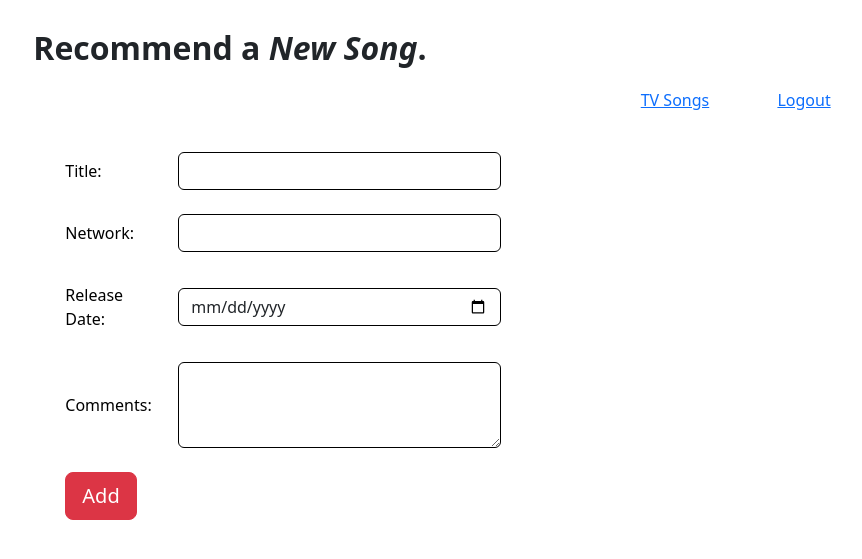
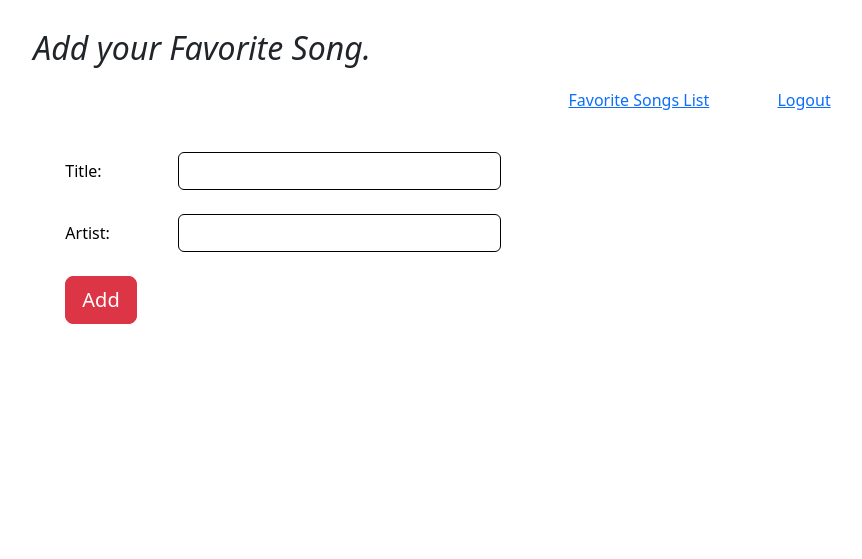
Before and after one commit to Catron-Gainey/Favorite-Song, a Flask app: template flask_app/templates/new_song.html in a window 1280 px wide. Shown: the top 559 px of the page, without its empty margins (192-1054 px from the left). Run offline with Flask 3, Linux system fonts and the light colour scheme; the template is opened without the code that fills it, so the values that code supplies are empty.

Commit message:
push commit to github "FH updates on 5/7/24

```diff
--- a/flask_app/config/mysqlconnection.py
+++ b/flask_app/config/mysqlconnection.py
@@ -6,7 +6,7 @@ class MySQLConnection:
         connection = pymysql.connect(
             host="localhost",
             user="root",
-            password="root_root",
+            password="root",
             db=db,
             charset="utf8mb4",
             cursorclass=pymysql.cursors.DictCursor,
--- a/flask_app/models/user.py
+++ b/flask_app/models/user.py
@@ -81,9 +81,7 @@ class User:
             song_info = {
                 "id": row_data["songs.id"],
                 "title": row_data["title"],
-                # "network": row_data["network"],
-                # "release_date": row_data["release_date"],
-                # "comments": row_data["comments"],
+                "artist": row_data["artist"],
                 "created_at": row_data["songs.created_at"],
                 "updated_at": row_data["songs.updated_at"],
             }
--- a/flask_app/templates/new_song.html
+++ b/flask_app/templates/new_song.html
@@ -11,12 +11,12 @@
 
 <body>
     <div class="container-sm col-8">
-        <p class="mt-4 fs-2 fw-semibold">Recommend a <span class="fst-italic">New Song</span>.</p>
+        <p class="mt-4 fs-2 fst-italic">Add your Favorite <span class="fst-italic">Song</span>.</p>
 
         <div class="row mt-3">
             <div class="col-6 text-end"></div>
             <div class="col text-end">
-                <a href="/songs" class="p-2 m-4">TV Songs</a>
+                <a href="/dashboard" class="p-2 m-4">Favorite Songs List</a>
                 <a href="/destroy" class="p-2 m-4">Logout</a>
             </div>
         </div>
@@ -44,32 +44,12 @@
 
             <div class="row g-3 align-items-center mb-4">
                 <div class="col-3">
-                    <label for="network" class="col-form-label">Network:</label>
+                    <label for="artist" class="col-form-label">Artist:</label>
                 </div>
                 <div class="col-9">
-                    <input type="text" name="network" class="form-control border-black">
+                    <input type="text" name="artist" class="form-control border-black">
                 </div>
             </div>
-
-            <div class="row g-3 align-items-center mb-4">
-                <div class="col-3">
-                    <label for="release_date" class="col-form-label">Release Date:</label>
-                </div>
-                <div class="col-9">
-                    <input type="date" name="release_date" class="form-control border-black">
-                </div>
-            </div>
-
-            <div class="row g-3 align-items-center mb-4">
-                <div class="col-3">
-                    <label for="comments" class="col-form-label">Comments:</label>
-                </div>
-                <div class="col-9">
-                    <textarea name="comments" id="comments" cols="20" rows="3"
-                        class="form-control border-black"></textarea>
-                </div>
-            </div>
-
 
             <input type="submit" class="btn btn-lg btn-danger text-end text-capitalize d-grid" value="add">
         </form>
```
Also changed, not shown: flask_app/controllers/songs.py (+8 -10 lines), flask_app/models/song.py (+7 -17 lines), 2 other files.
